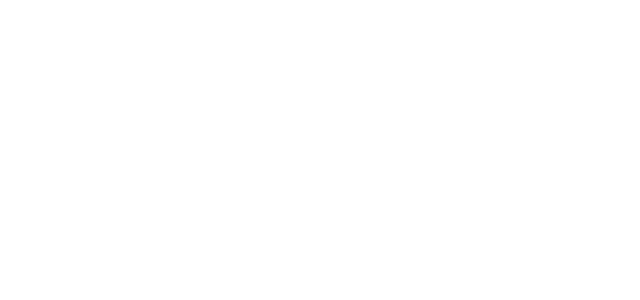
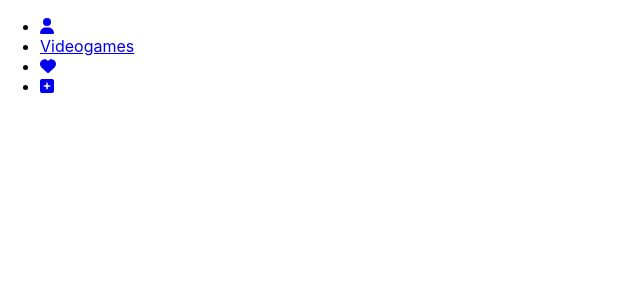
Before and after one commit to AdriPapavassiliu/Videogames-Project-Front-Adri-Papavassiliu, a React (Create React App) app: page / in a window 1280 px wide. Shown: the top 300 px of the page, without its empty margins (0-640 px from the left). Built offline with nearby package versions, Linux system fonts and the light colour scheme.

Commit message:
created Navigation component

```diff
--- a/package.json
+++ b/package.json
@@ -3,6 +3,9 @@
   "version": "0.1.0",
   "private": true,
   "dependencies": {
+    "@fortawesome/fontawesome-svg-core": "^1.3.0",
+    "@fortawesome/free-solid-svg-icons": "^6.0.0",
+    "@fortawesome/react-fontawesome": "^0.1.17",
     "@testing-library/jest-dom": "^5.16.2",
     "@testing-library/react": "^12.1.3",
     "@testing-library/user-event": "^13.5.0",
@@ -14,6 +17,7 @@
     "react": "^17.0.2",
     "react-dom": "^17.0.2",
     "react-scripts": "5.0.0",
+    "styled-components": "^5.3.3",
     "typescript": "^4.6.2",
     "web-vitals": "^2.1.4"
   },
--- a/src/App.tsx
+++ b/src/App.tsx
@@ -1,5 +1,11 @@
+import Navigation from "./components/Navigation/Navigation";
+
 function App() {
-  return <div></div>;
+  return (
+    <div>
+      <Navigation />
+    </div>
+  );
 }
 
 export default App;
--- /dev/null
+++ b/src/components/Navigation/Navigation.tsx
@@ -0,0 +1,37 @@
+import { FontAwesomeIcon } from "@fortawesome/react-fontawesome";
+import {
+  faUser,
+  faSquarePlus,
+  faHeart,
+} from "@fortawesome/free-solid-svg-icons";
+
+const Navigation = () => {
+  return (
+    <>
+      <nav className="nav-bar">
+        <ul>
+          <li>
+            <a href="/register">
+              <FontAwesomeIcon icon={faUser} />
+            </a>
+          </li>
+          <li>
+            <a href="/home">Videogames</a>
+          </li>
+          <li>
+            <a href="/liked">
+              <FontAwesomeIcon icon={faHeart} />
+            </a>
+          </li>
+          <li>
+            <a href="/create-videogame">
+              <FontAwesomeIcon icon={faSquarePlus} />
+            </a>
+          </li>
+        </ul>
+      </nav>
+    </>
+  );
+};
+
+export default Navigation;
```
Also changed, not shown: 1 other file (tests, documents, lock files or other folders).
